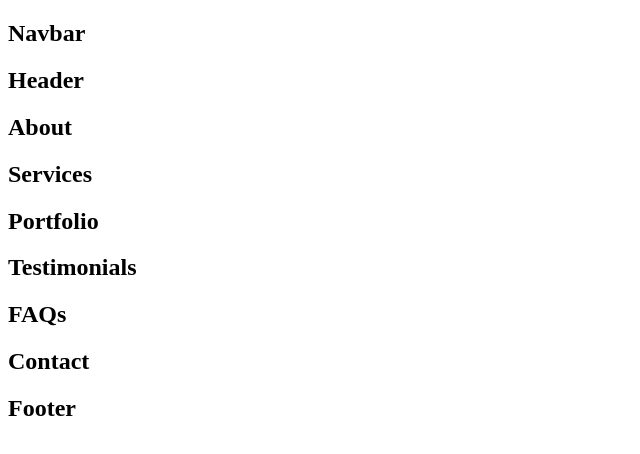
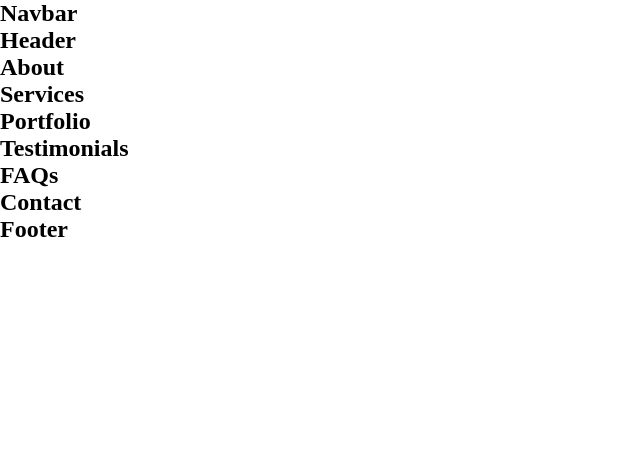
Before and after one commit to emirhanuluksar/Portfolio, a React (Create React App) app: page / in a window 1280 px wide. Shown: the top 454 px of the page, without its empty margins (0-640 px from the left). Built offline with nearby package versions, Linux system fonts and the light colour scheme.

Commit message:
index.css variables are created

```diff
--- a/src/index.css
+++ b/src/index.css
@@ -0,0 +1,34 @@
+* {
+  margin: 0;
+  padding: 0;
+  border: 0;
+  outline: 0;
+  list-style: none;
+  text-decoration: none;
+  box-sizing: border-box;
+}
+
+:root {
+  --primary-hue: 270;
+  --black-lightness: 15%;
+  --dark-lightness: 44%;
+  --light-lightness: 94%;
+  --white-lightness: 100%;
+  --color-primary: hsl(var(--primary-hue), 89%, 41%);
+  --color-white: hsl(0, 5%, var(--white-lightness));
+  --color-light: hsl(var(--primary-hue), 5%, var(--light-lightness));
+  --color-black: hsl(var(--primary-hue), 5%, var(--black-lightness));
+  --color-dark: hsl(var(--primary-hue), 5%, var(--dark-lightness));
+
+  /* GENERAL CONTAINER VARIABLES */
+  --container-width-lg: 76%;
+  --container-width-md: 90%;
+
+  /* BORDER RADIUS VARIABLES */
+  --border-radius-1: 1.2rem;
+  --border-radius-2: 0.8rem;
+  --border-radius-3: 0.5rem;
+
+  /* GENERAL TRANSITION VARIABLE */
+  --transition: all 500ms ease;
+}
```
